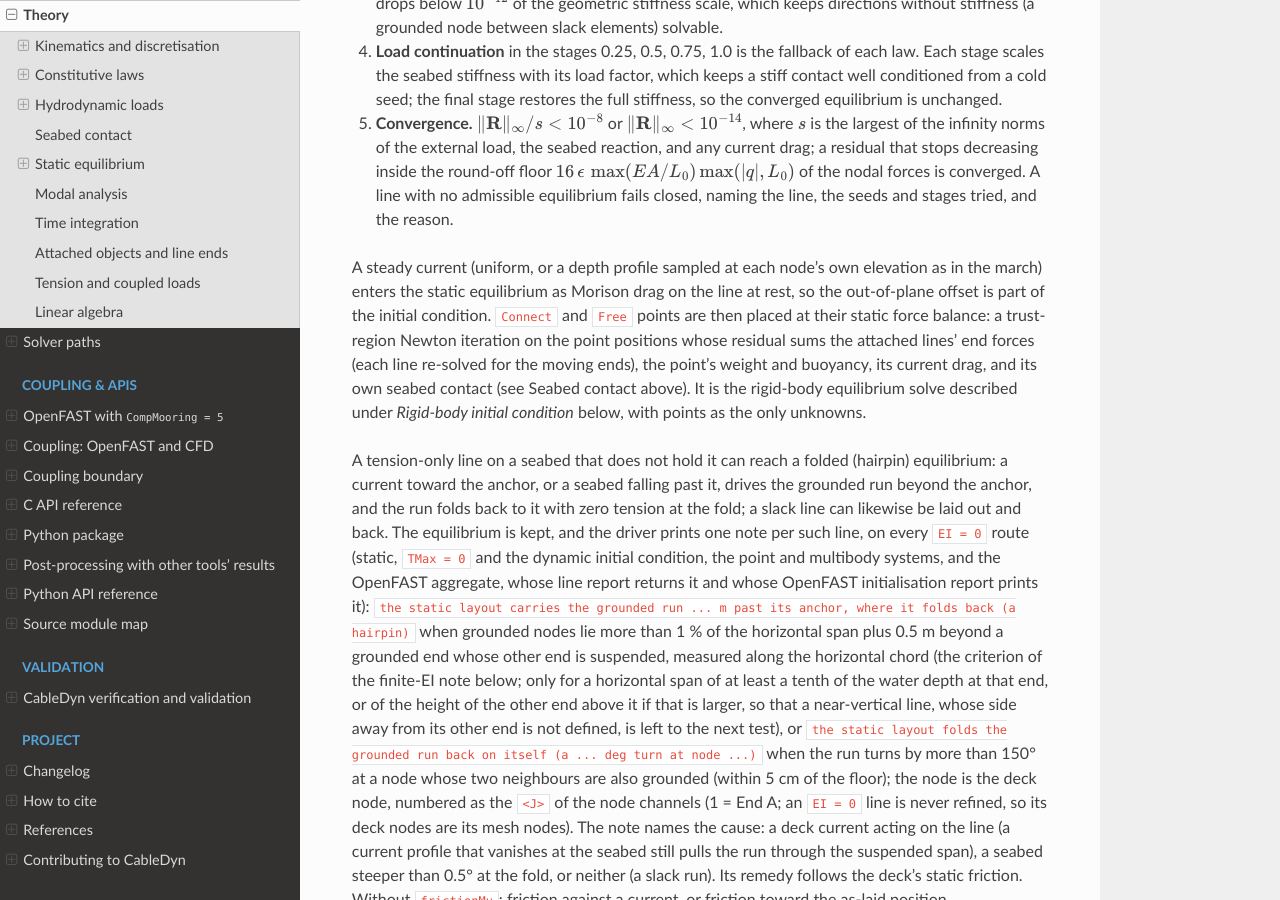
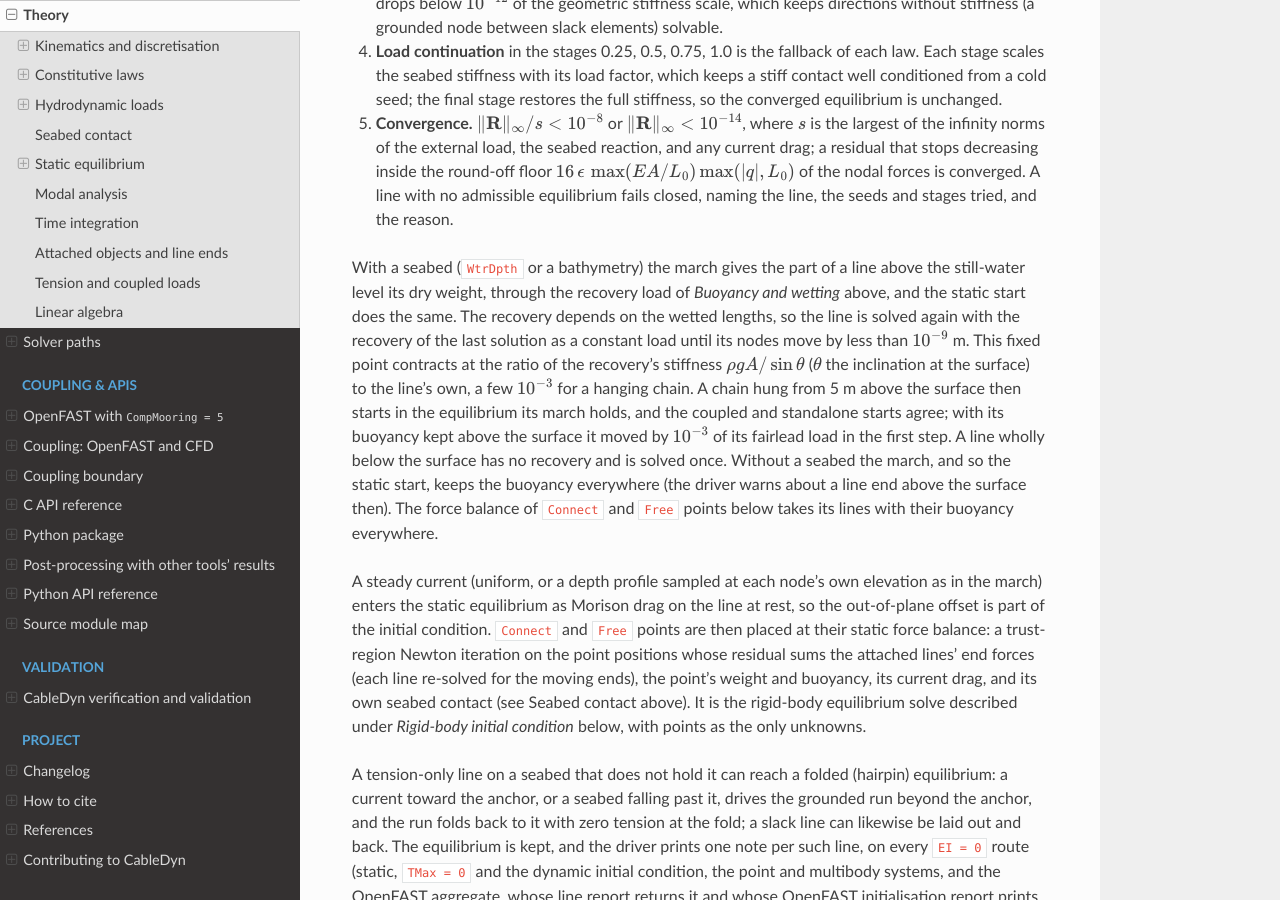
Before and after one commit to SMI-Lab-Inha/CableDyn, a Sphinx documentation site: the page built from doc/theory.rst, in a window 1280 px wide and 900 px high, scrolled down 28148 px. Built offline with Sphinx 7.4.7 and the Read the Docs theme 3.1.0, drawn with Linux system fonts in a browser that asks for light colours.

Commit message:
fix(statics): the dry weight of an EI = 0 line above the surface
With a seabed (WtrDpth or a bathymetry) the EI = 0 dynamic model gives
the part of a line above the still-water level its dry weight (its
buoyancy recovery), but the static start kept the buoyancy everywhere.
The start was therefore not the equilibrium of the march. A chain hung
from 5 m above the surface onto a 200 m seabed moved by 9.7e-4 of its
fairlead load in the first still step and by 1.4e-3 at 1 s. The coupled
aggregate reported the dynamic reaction of that state, so its start
differed from the standalone driver's by 2.4e-4 (Fz 2 434 228 against
2 434 961 N).

CD_Static_Line_Equilibrium takes the dry part's waterline, density,
gravity and diameters. When any element reaches above its waterline it
solves again with the recovery load of the last solution as a constant
load, until the nodes move by less than 1e-9 m. The fixed point
contracts at the ratio of the recovery's stiffness to the line's own,
a few 1e-3 for a hanging chain. A line wholly below the surface is
solved once, as before. CD_Init_Line_Model passes the arguments when its
model carries the buoyancy recovery, and the static-only line solve does
when the deck has a seabed; its end forces include the recovery. The
driver's warning about a line end above the still-water level now
appears only where that part keeps its buoyancy: an EI = 0 line on a
deck without a seabed.

New gate static_dry_weight: a vertical chain hung from 10 m above the
surface sums its end loads to its weight to 1.5e-8 (before 1.4e-2 low);
the chain above the surface starts identically on both routes (1.4e-8,
the driver's 8 digits) and holds its fairlead load to 1e-10 over 1 s; a
finite-EI cable above the surface (already consistent) agrees to 7e-8.
Decks whose lines stay below the surface are unchanged.

Signed-off-by: Jae Hoon Seo <jaehoon.seo@inha.ac.kr>

```diff
--- a/CMakeLists.txt
+++ b/CMakeLists.txt
@@ -1201,6 +1201,10 @@ target_link_libraries(test_flagship_compression_note PRIVATE cabledyn_core)
 add_test(NAME flagship_compression_note
          COMMAND test_flagship_compression_note ${CMAKE_SOURCE_DIR}/examples/iea15mw_umaine_mixed_cabledyn.dat)
 set_tests_properties(flagship_compression_note PROPERTIES LABELS "fortran;integration;static;contact")
+add_executable(test_static_dry_weight tests/test_static_dry_weight.f90)
+target_link_libraries(test_static_dry_weight PRIVATE cabledyn_core)
+add_test(NAME static_dry_weight COMMAND test_static_dry_weight WORKING_DIRECTORY ${CMAKE_BINARY_DIR})
+set_tests_properties(static_dry_weight PROPERTIES LABELS "fortran;integration;static;openfast")
 
 add_executable(test_viv_kernels tests/test_viv_kernels.f90)
 target_link_libraries(test_viv_kernels PRIVATE cabledyn_core)
--- a/doc/theory.rst
+++ b/doc/theory.rst
@@ -1519,6 +1519,20 @@ beyond a :math:`10^{-6}` relative round-off band; a slack element reports zero t
    :math:`16\,\epsilon\,\max(EA/L_0)\max(\lvert q\rvert, L_0)` of the nodal forces is converged.
    A line with no admissible equilibrium fails closed, naming the line, the seeds and stages
    tried, and the reason.
+
+With a seabed (``WtrDpth`` or a bathymetry) the march gives the part of a line above the
+still-water level its dry weight, through the recovery load of *Buoyancy and wetting* above, and
+the static start does the same. The recovery depends on the wetted lengths, so the line is
+solved again with the recovery of the last solution as a constant load until its nodes move by
+less than :math:`10^{-9}` m. This fixed point contracts at the ratio of the recovery's stiffness
+:math:`\rho g A/\sin\theta` (:math:`\theta` the inclination at the surface) to the line's own,
+a few :math:`10^{-3}` for a hanging chain. A chain hung from 5 m above the surface then starts in
+the equilibrium its march holds, and the coupled and standalone starts agree; with its buoyancy
+kept above the surface it moved by :math:`10^{-3}` of its fairlead load in the first step. A line
+wholly below the surface has no recovery and is solved once. Without a seabed the march, and so
+the static start, keeps the buoyancy everywhere (the driver warns about a line end above the
+surface then). The force balance of ``Connect`` and ``Free`` points below takes its lines with
+their buoyancy everywhere.
 
 A steady current (uniform, or a depth profile sampled at each node's own elevation as in the
 march) enters the static equilibrium as Morison drag on the line at rest, so the out-of-plane
```
Also changed, not shown: CHANGELOG.md (+8 -0 lines), 4 other files.
